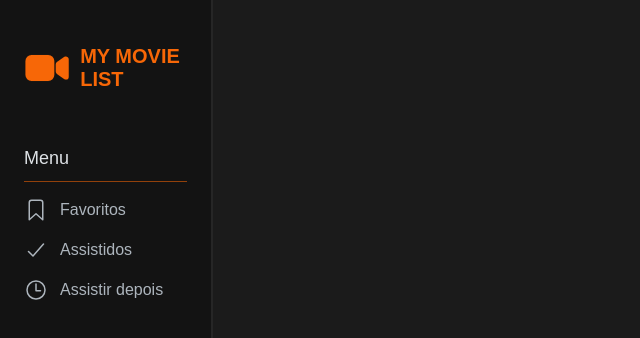
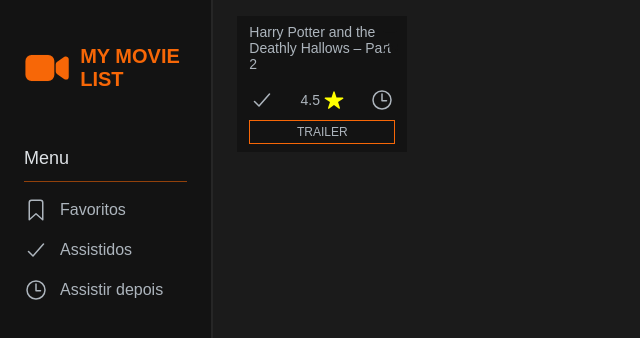
Before and after one commit to irrobs/My-Movie-List, a website built with Parcel: page index.html in a window 1280 px wide. Shown: the top 338 px of the page, without its empty margins (0-640 px from the left). Built offline with nearby package versions, Linux system fonts and the light colour scheme; no server answers.

Commit message:
movie card first draft

```diff
--- a/index.html
+++ b/index.html
@@ -36,8 +36,30 @@
           </ul>
         </nav>
       </aside>
-      <main class="movies__list">
-        <div class="poster"></div>
+      <main class="movies">
+        <div class="movie__preview">
+          <!-- <img src="${poster}" alt=""> -->
+          <button class="btn__favorite">
+            <ion-icon class="icon" name="bookmark-outline"></ion-icon>
+          </button>
+          <p class="movie__title">
+            Harry Potter and the Deathly Hallows – Part 2
+          </p>
+
+          <div class="btn__container">
+            <button class="btn__movie btn__later">
+              <ion-icon class="icon" name="checkmark-outline"></ion-icon>
+            </button>
+            <p class="movie__rating">
+              <span class="rating__value">4.5</span>
+              <ion-icon class="rating__icon" name="star"></ion-icon>
+            </p>
+            <button class="btn__movie btn__later">
+              <ion-icon class="icon" name="time-outline"></ion-icon>
+            </button>
+          </div>
+          <button class="btn__trailer">Trailer</button>
+        </div>
       </main>
     </div>
   </body>
--- a/src/css/style.css
+++ b/src/css/style.css
@@ -104,3 +104,102 @@ body {
 .navigation__item:hover {
   color: #f76707;
 }
+
+/* Movie Card */
+
+.movies {
+  padding: 1.6rem 2.4rem;
+  display: grid;
+  grid-template-columns: repeat(5, 1fr);
+  column-gap: 1.6rem;
+}
+
+.movie__preview {
+  height: fit-content;
+  padding-bottom: 0.8rem;
+  max-width: 17rem;
+  font-size: 1.4rem;
+  background-color: #131313;
+
+  display: flex;
+  flex-direction: column;
+  gap: 0.8rem;
+
+  position: relative;
+}
+
+.btn__favorite {
+  position: absolute;
+  left: 90%;
+  transform: translate(-50%, 50%);
+
+  background: transparent;
+  border: none;
+  color: #131313;
+  transition: all 0.3s;
+}
+
+.btn__favorite:hover {
+  color: #f76707;
+}
+
+.movie__poster {
+  height: 25rem;
+  width: 17rem;
+}
+
+.movie__title {
+  padding: 0.8rem 1.2rem;
+}
+
+.movie__rating {
+  display: flex;
+  align-items: center;
+  font-size: 1.4rem;
+  gap: 0.4rem;
+}
+
+.rating__icon {
+  color: yellow;
+  width: 2rem;
+  height: 2rem;
+}
+
+.btn__container {
+  display: flex;
+  align-items: center;
+  justify-content: space-around;
+}
+
+.btn__movie {
+  border: none;
+  color: #adb5bd;
+  background-color: #131313;
+  width: 2.4rem;
+  height: 2.4rem;
+  cursor: pointer;
+
+  transition: all 0.3s;
+}
+
+.btn__movie:hover {
+  color: #f76707;
+}
+
+.btn__trailer {
+  cursor: pointer;
+  font-size: 1.2rem;
+  background-color: #131313;
+  color: #adb5bd;
+  border: 1px solid #f76707;
+  text-transform: uppercase;
+
+  margin: 0 1.2rem;
+  padding: 0.4rem 0.8rem;
+  transition: all 0.3s;
+}
+
+.btn__trailer:hover {
+  background-color: #f76707;
+  color: #131313;
+}
--- a/src/js/controller.js
+++ b/src/js/controller.js
@@ -1,4 +1,4 @@
-const posterEl = document.querySelector(".poster");
+const posterEl = document.querySelector(".movie__preview");
 
 const fetchMovies = async function () {
   const res = await fetch(
@@ -12,7 +12,9 @@ const fetchMovies = async function () {
   console.log(data);
   console.log(poster);
 
-  posterEl.innerHTML = `<img src="${poster}" alt="">`;
+  const markup = `<img class='movie__poster' src="${poster}" alt="">`;
+
+  posterEl.insertAdjacentHTML("afterbegin", markup);
 };
 
 fetchMovies();
```
